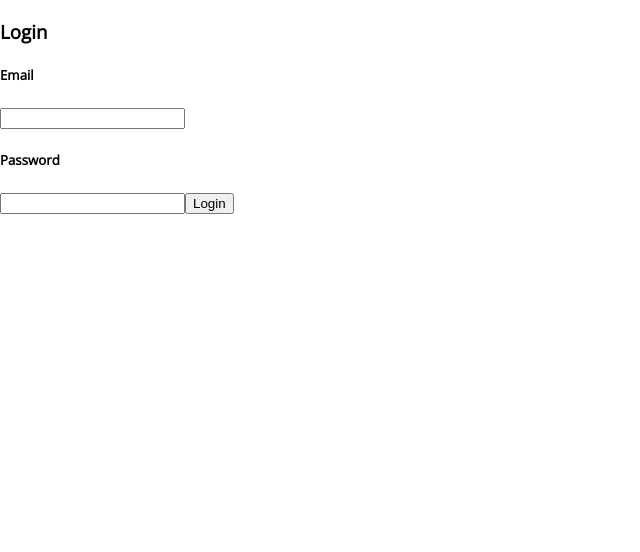
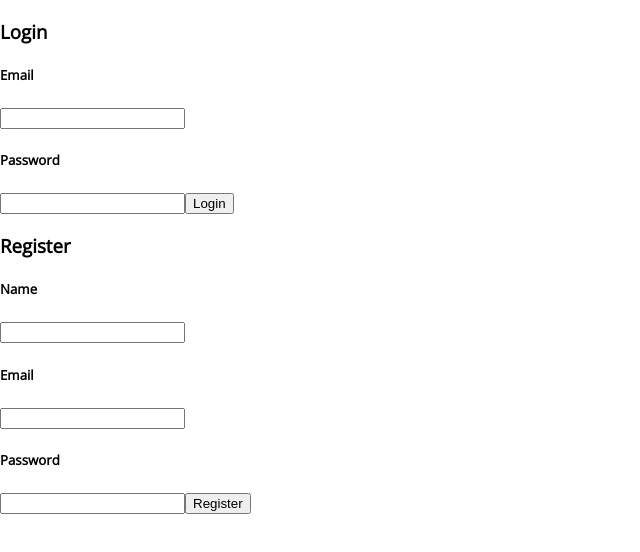
Before and after one commit to GeryMolina/2brains, a React (Create React App) app: page / in a window 1280 px wide. Shown: the top 552 px of the page, without its empty margins (0-640 px from the left). Built offline with nearby package versions, Linux system fonts and the light colour scheme.

Commit message:
Funcionalidad login y registro

```diff
--- a/src/App.js
+++ b/src/App.js
@@ -1,11 +1,13 @@
 import React from 'react';
 import Login from './components/auth/Login';
+import SignIn from './components/auth/SignIn';
 import './App.css';
 
 function App() {
   return (
     <div className="App">
       <Login/>
+      <SignIn/>
     </div>
   );
 }
--- a/src/components/auth/Login.jsx
+++ b/src/components/auth/Login.jsx
@@ -1,4 +1,5 @@
 import React, {useState} from 'react';
+import Firebase from '../../config/firebase'
 
 
 const Login = () => {
@@ -12,7 +13,12 @@ const Login = () => {
     const handleChangePassword = e =>{
         setPassword(e.target.value);
     }
+    const handleClick = () => {
+        Firebase.login(email, password)
 
+        // .then(props.history.push('./dashboard')
+        .catch(err => alert(err));
+    }
     return (
         <div>
             <h3>Login</h3>
@@ -31,7 +37,7 @@ const Login = () => {
                 onChange= {handleChangePassword}
                 name="password"/>
 
-            <button>Login</button>
+            <button onClick={handleClick}>Login</button>
 
 
         </div>
--- a/src/components/auth/SignIn.jsx
+++ b/src/components/auth/SignIn.jsx
@@ -1,5 +1,5 @@
 import React, { useState } from 'react';
-
+import Firebase from '../../config/firebase'
 
 const SignIn = () => {
     const [name, setName] = useState('');
@@ -16,32 +16,42 @@ const SignIn = () => {
         setPassword(e.target.value);
     }
 
+    async function onRegister() {
+        try{
+            Firebase.signIn(email, password, name);
+            // props.history.push('./dashbord');
+        }
+        catch(error){
+            alert(error.message)
+        }
+    }
+    const handleClick = ()=>{
+        onRegister()
+    }
     return (
         <div>
+
             <h3>Register</h3>
 
             <h5>Name</h5>
             <input
                 type="text"
-                value={name}
-                onChange={handleChangeName}
+                onChange={(handleChangeName)}
                 name="email" />
 
             <h5>Email</h5>
             <input
-                type="text"
-                value={email}
+                type="email"
                 onChange={handleChangeEmail}
                 name="email" />
 
             <h5>Password</h5>
             <input
                 type="password"
-                value={password}
                 onChange={handleChangePassword}
                 name="password" />
 
-            <button>Login</button>
+            <button onClick={handleClick}>Register</button>
 
 
         </div>
--- a/src/config/firebase.js
+++ b/src/config/firebase.js
@@ -15,11 +15,11 @@ class Firebase {
   constructor() {
     firebase.initializeApp(config);
     this.auth = firebase.auth();
-    this.db = firebase.firestore();
+
   }
 
   // sign in
-  async signin(email, password, name) {
+  async signIn(email, password, name) {
     await this.auth.createUserWithEmailAndPassword(email, password).catch(err => {
       console.log(err);
     });
```
